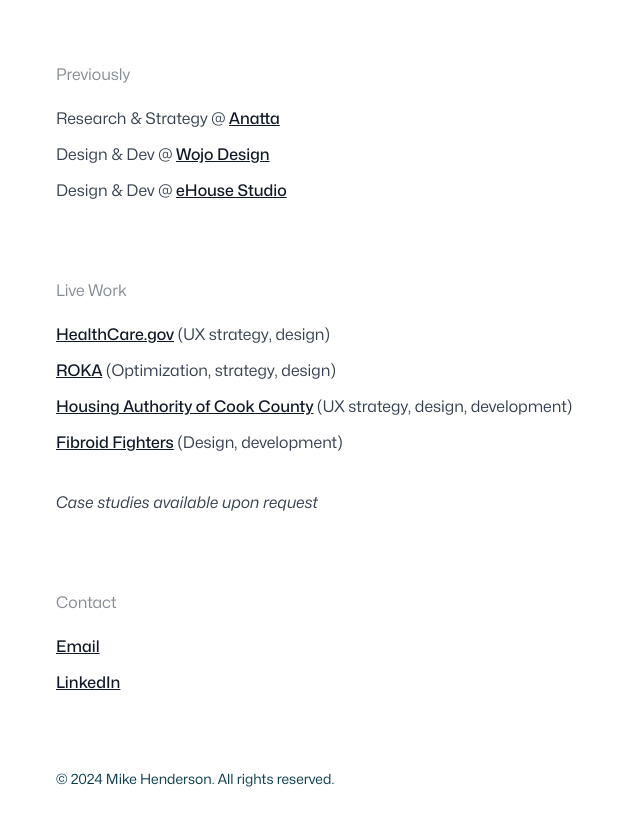
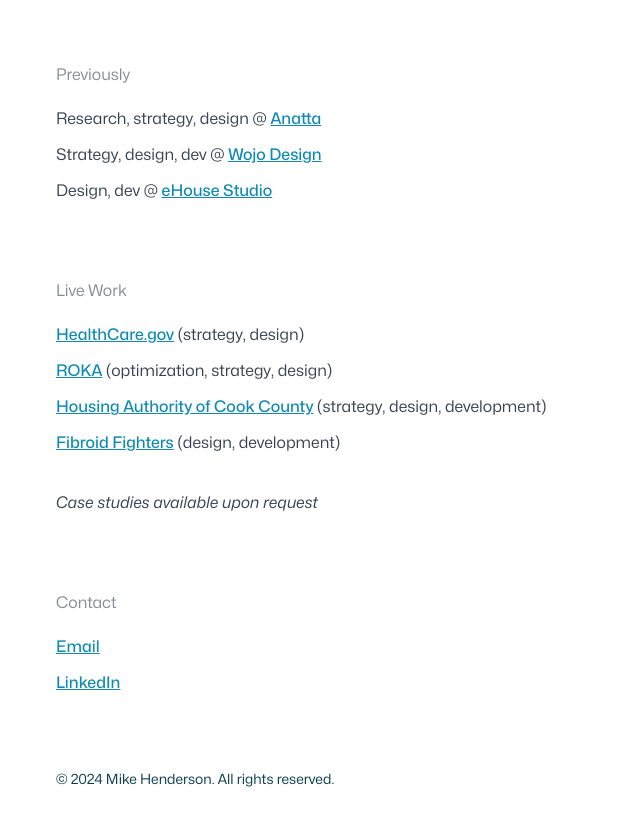
Before and after one commit to mathfordogs/mathfordogs.github.io, an Astro site: page / in a window 1280 px wide. Shown: the part 604-1425 px from the top of the page, without its empty margins (0-640 px from the left). Built offline with nearby package versions, Linux system fonts and the light colour scheme; Astro itself is replaced by a stand-in of ours.

Commit message:
Home update

```diff
--- a/src/pages/index.astro
+++ b/src/pages/index.astro
@@ -34,9 +34,9 @@ const allProjects = await getCollection("projects");
 				<div class="w-full md:w-1/2">
 				<h5 class="mb-4 opacity-60">Previously</h5>
 				<ul class="list-none m-0 p-0">
-					<li class="p-0">Research &amp; Strategy @ <a href="https://anatta.io" target="_blank">Anatta</a></li>
-					<li class="p-0">Design &amp; Dev @ <a href="https://wojodesign.com" target="_blank">Wojo Design</a></li>
-					<li class="p-0">Design &amp; Dev @ <a href="https://ehousestudio.com" target="_blank">eHouse Studio</a></li>
+					<li class="p-0">Research, strategy, design @ <a href="https://anatta.io" target="_blank" class="text-lightBlue">Anatta</a></li>
+					<li class="p-0">Strategy, design, dev @ <a href="https://wojodesign.com" target="_blank" class="text-lightBlue">Wojo Design</a></li>
+					<li class="p-0">Design, dev @ <a href="https://ehousestudio.com" target="_blank" class="text-lightBlue">eHouse Studio</a></li>
 				</ul>
 				</div>
 			</div>
@@ -47,10 +47,10 @@ const allProjects = await getCollection("projects");
 				<div class="w-full md:w-1/2">
 				<h5 class="mb-4 opacity-60">Live Work</h5>
 				<ul class="list-none m-0 p-0">
-					<li class="p-0"><a href="https://healthcare.gov/see-plans" target="_blank">HealthCare.gov</a> (UX strategy, design)</li>
-					<li class="p-0"><a href="https://roka.com" target="_blank">ROKA</a> (Optimization, strategy, design)</li>
-					<li class="p-0"><a href="https://roka.com" target="_blank">Housing Authority of Cook County</a> (UX strategy, design, development)</li>
-					<li class="p-0"><a href="https://fibroidfighters.org.com" target="_blank">Fibroid Fighters</a> (Design, development)</li>
+					<li class="p-0"><a href="https://healthcare.gov/see-plans" target="_blank" class="text-lightBlue">HealthCare.gov</a> (strategy, design)</li>
+					<li class="p-0"><a href="https://roka.com" target="_blank" class="text-lightBlue">ROKA</a> (optimization, strategy, design)</li>
+					<li class="p-0"><a href="https://roka.com" target="_blank" class="text-lightBlue">Housing Authority of Cook County</a> (strategy, design, development)</li>
+					<li class="p-0"><a href="https://fibroidfighters.org.com" target="_blank" class="text-lightBlue">Fibroid Fighters</a> (design, development)</li>
 					<li class="p-0 mt-8 italic">Case studies available upon request</li>
 				</ul>
 				</div>
@@ -63,8 +63,8 @@ const allProjects = await getCollection("projects");
 				<div class="w-full md:w-1/2">
 				<h5 class="mb-4 opacity-60">Contact</h5>
 				<ul class="list-none m-0 p-0">
-					<li class="p-0"><a href="mailto:mike@mathfordogs.com">Email</li>
-					<li class="p-0"><a href="https://linkedin.com/in/mike-henderson-ux" target="_blank">LinkedIn</a></li>
+					<li class="p-0"><a href="mailto:mike@mathfordogs.com" class="text-lightBlue">Email</li>
+					<li class="p-0"><a href="https://linkedin.com/in/mike-henderson-ux" target="_blank" class="text-lightBlue">LinkedIn</a></li>
 				</ul>
 				</div>
 			</div>
```
Also changed, not shown: 1 other file.
